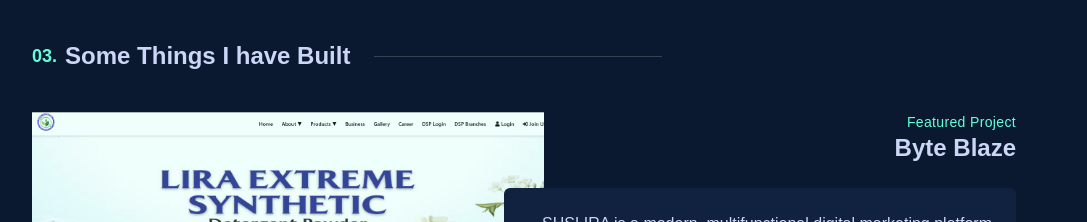
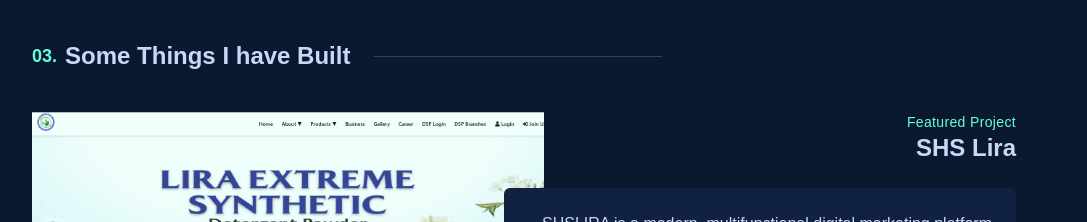
Before and after one commit to mdalihasanriyad/ahriyad-portfolio, a React (Vite) app: page / in a window 1280 px wide. Shown: the part 1920-2142 px from the top of the page, without its empty margins (96-1183 px from the left). Built offline with nearby package versions, Linux system fonts and the light colour scheme.

Commit message:
title change fst project

```diff
--- a/src/ui/Project.jsx
+++ b/src/ui/Project.jsx
@@ -17,7 +17,7 @@
                     <div className="w-full lg:w-1/2 flex flex-col gap-6 lg:justify-between items-end text-right md:-ml-16 z-10">
                         <div className="">
                             <p className='text-designColor text-sm tracking-wide'>Featured Project</p>
-                            <h1 className='text-2xl font-bold'>Byte Blaze</h1>
+                            <h1 className='text-2xl font-bold'>SHS Lira</h1>
                         </div>
                         <p className='bg-textBg text-sm md:text-base p-2 md:p-6 rounded-md'> SHSLIRA is a modern, multifunctional digital marketing platform featuring a powerful referral system. It is developed using React for the frontend and Node.js, Express.js, and MongoDB for the backend, ensuring high performance, scalability, and secure data handling. The platform is designed to streamline user engagement, marketing operations, and referral-based growth.</p>
                         <ul className='text-xs tracking-wide md:text-sm flex gap-2 md:gap-5 justify-between text-darkText'>
```
